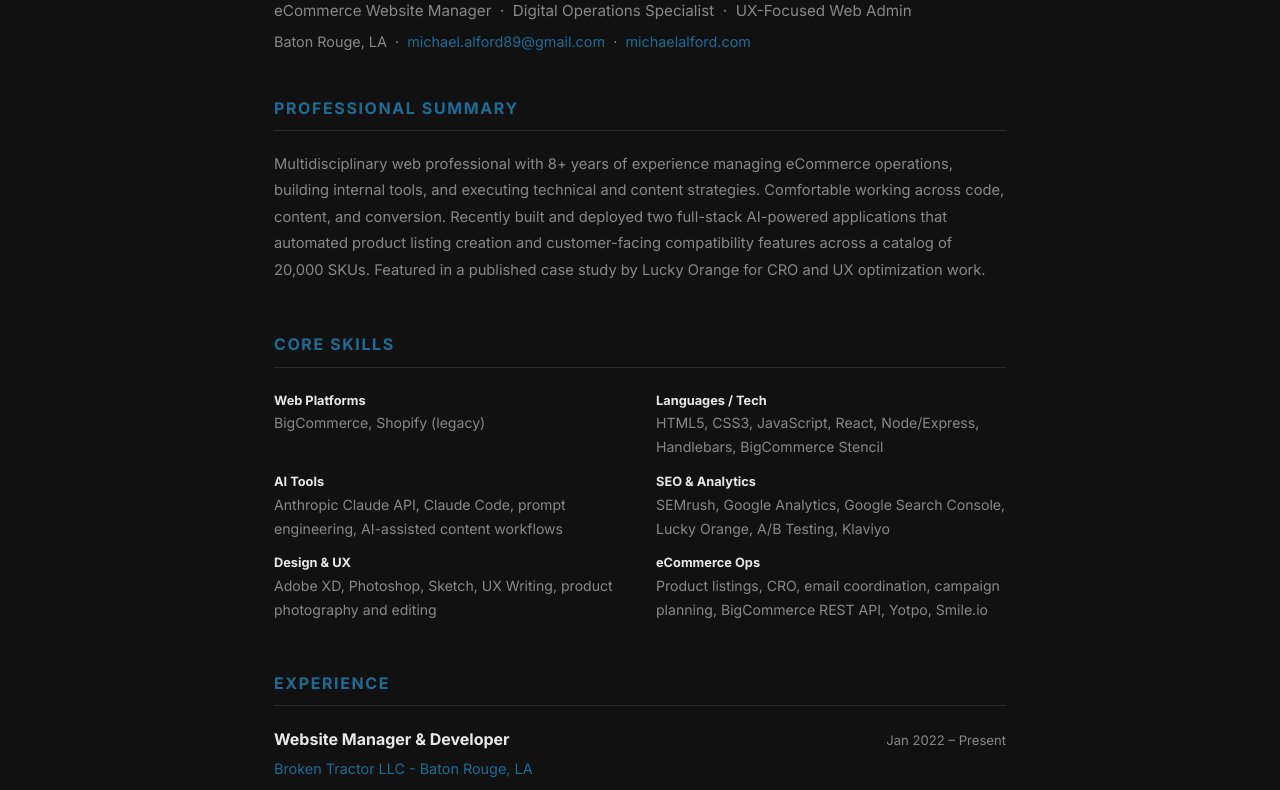
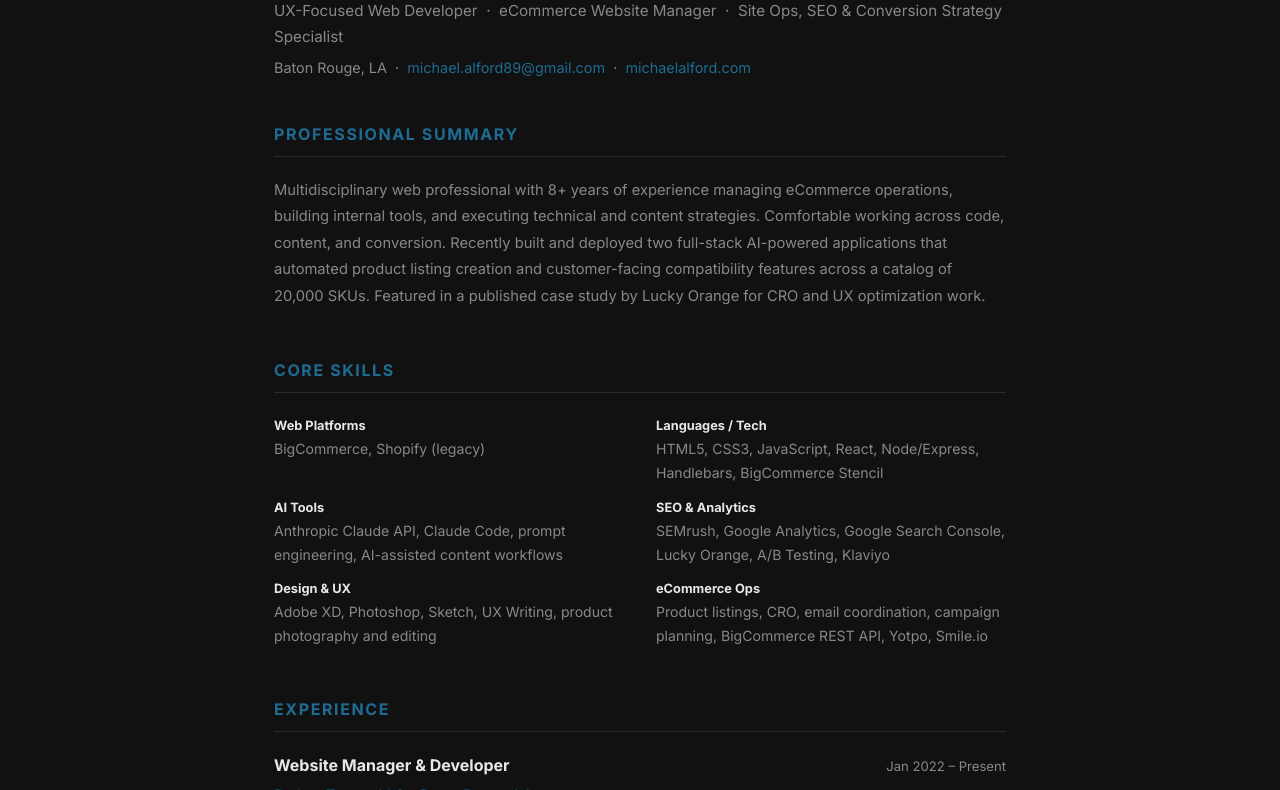
Before and after one commit to malford89/michaelalford.com, a website: page resume.html in a window 1280 px wide. Shown: the part 214-1004 px from the top of the page. Drawn offline with Linux system fonts and the light colour scheme.

Commit message:
Update resume header tags

```diff
--- a/resume.html
+++ b/resume.html
@@ -35,7 +35,7 @@
     <p class="section-label">Resume</p>
     <h1 class="section-title" style="margin-bottom: 0.25rem;">Michael E. Alford</h1>
     <p style="color: var(--color-text-muted); margin-bottom: 0.4rem; font-size: 0.95rem;">
-      eCommerce Website Manager &nbsp;&middot;&nbsp; Digital Operations Specialist &nbsp;&middot;&nbsp; UX-Focused Web Admin
+      UX-Focused Web Developer &nbsp;&middot;&nbsp; eCommerce Website Manager &nbsp;&middot;&nbsp; Site Ops, SEO &amp; Conversion Strategy Specialist
     </p>
     <p style="color: var(--color-text-muted); margin-bottom: 2.5rem; font-size: 0.9rem;">
       Baton Rouge, LA &nbsp;&middot;&nbsp;
```
